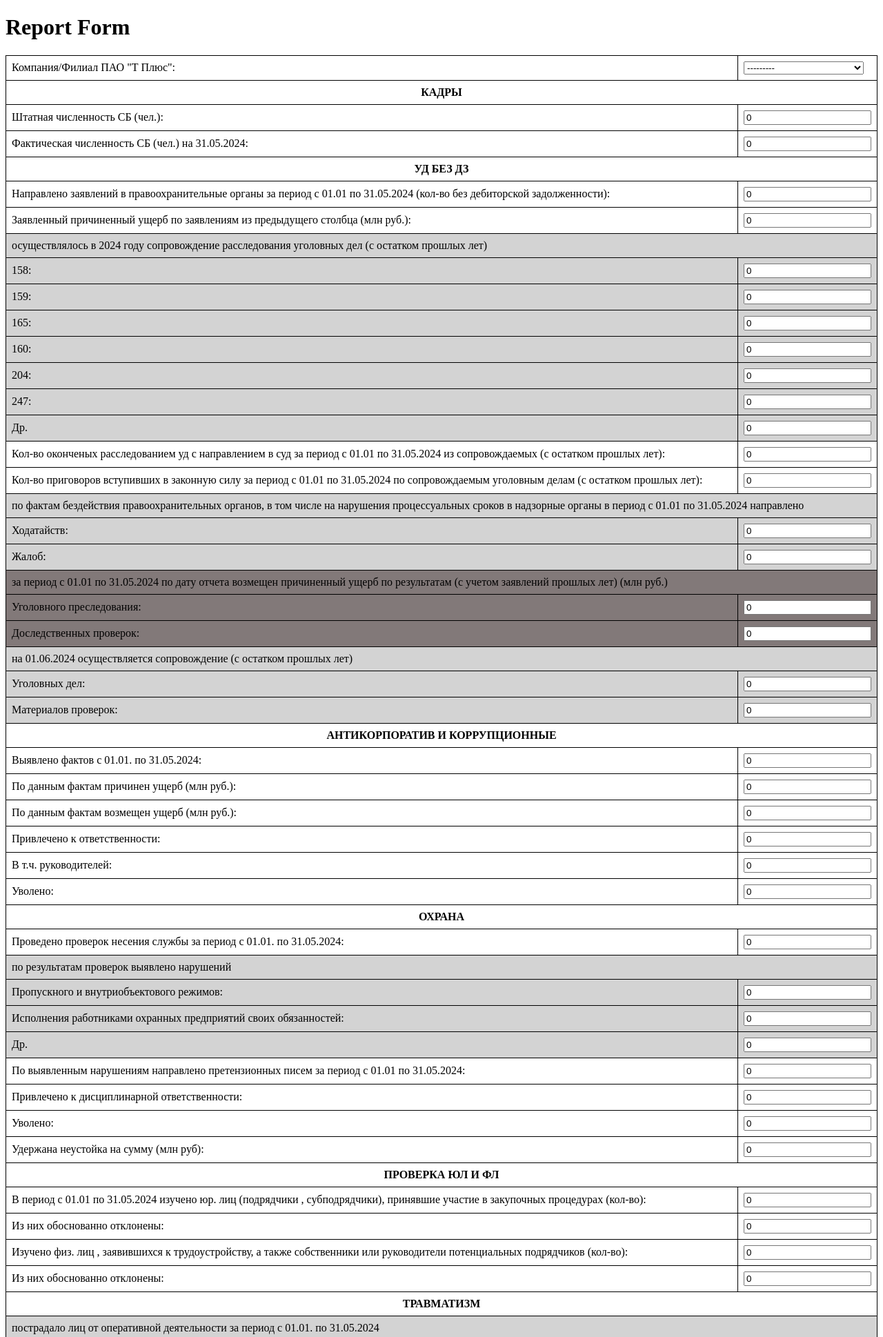
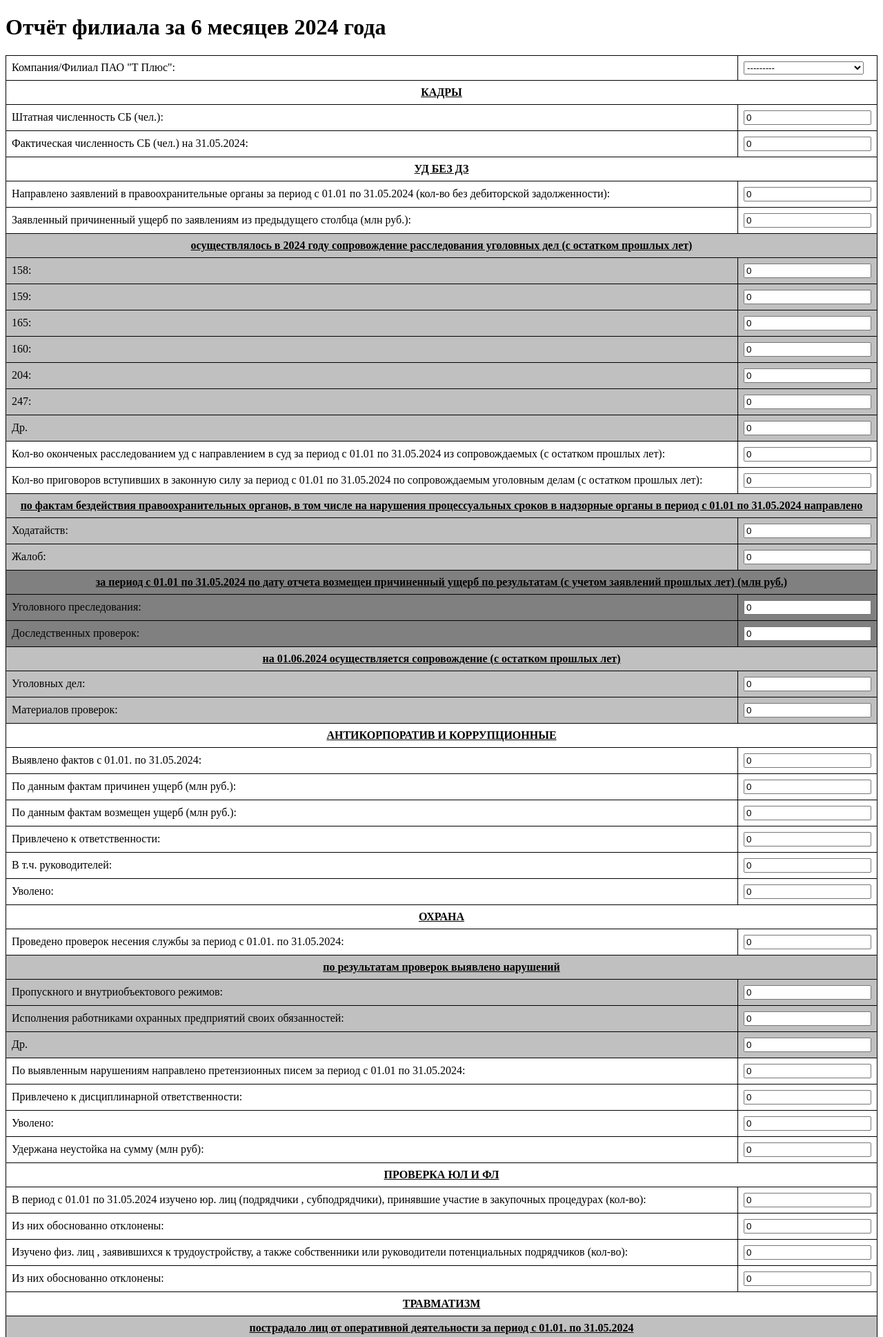
Before and after one commit to prizhimin/semiannualreport2024, a Django app: page /report/create/ in a window 1280 px wide. Shown: the top 1938 px of the page at 69% size. Run offline with Django 5.2, Linux system fonts and the light colour scheme; a user stored in the database is signed in; data comes from the database, SQL or seed files in the repository; both versions use the stored data as it was after the commit.

Commit message:
3th commit

```diff
--- /dev/null
+++ b/requirements.txt
@@ -0,0 +1 @@
+django
--- a/sixmonths2024/templates/sixmonths2024/report_form.html
+++ b/sixmonths2024/templates/sixmonths2024/report_form.html
@@ -1,7 +1,7 @@
 <!DOCTYPE html>
 <html lang="ru">
 <head>
-    <title>Report Form</title>
+    <title>Отчёт филиала за 6 месяцев 2024 года</title>
         <style>
             table {
                 width: 100%;
@@ -18,17 +18,24 @@
             .header {
                 font-weight: bold;
                 text-align: center;
+                text-decoration: underline;
             }
-            .gray-background {
-                background-color: #d3d3d3;
+            .subheader {
+                font-weight: bold;
+                text-align: center;
+                text-decoration: underline;
+                {#background-color: #f0f0f0; /* задайте цвет фона по вашему усмотрению */#}
             }
-            .gray1-background {
-                background-color: #827979;
+            .background1 {
+                background-color: #C0C0C0;
+            }
+            .background2 {
+                background-color: #808080;
             }
         </style>
 </head>
 <body>
-    <h1>Report Form</h1>
+    <h1>Отчёт филиала за 6 месяцев 2024 года</h1>
     <form method="post">
         {% csrf_token %}
         <table>
@@ -61,35 +68,35 @@
                 <td>{{ form.field_4 }}</td>
             </tr>
             <tr>
-                <td colspan="2" class="gray-background">осуществлялось в 2024 году сопровождение расследования уголовных дел (с остатком прошлых лет)</td>
+                <td colspan="2" class="subheader background1">осуществлялось в 2024 году сопровождение расследования уголовных дел (с остатком прошлых лет)</td>
             </tr>
             <tr>
-                <td class="gray-background">{{ form.field_5.label_tag }}</td>
-                <td class="gray-background">{{ form.field_5 }}</td>
+                <td class="background1">{{ form.field_5.label_tag }}</td>
+                <td class="background1">{{ form.field_5 }}</td>
             </tr>
             <tr>
-                <td class="gray-background">{{ form.field_6.label_tag }}</td>
-                <td class="gray-background">{{ form.field_6 }}</td>
+                <td class="background1">{{ form.field_6.label_tag }}</td>
+                <td class="background1">{{ form.field_6 }}</td>
             </tr>
             <tr>
-                <td class="gray-background">{{ form.field_7.label_tag }}</td>
-                <td class="gray-background">{{ form.field_7 }}</td>
+                <td class="background1">{{ form.field_7.label_tag }}</td>
+                <td class="background1">{{ form.field_7 }}</td>
             </tr>
             <tr>
-                <td class="gray-background">{{ form.field_8.label_tag }}</td>
-                <td class="gray-background">{{ form.field_8 }}</td>
+                <td class="background1">{{ form.field_8.label_tag }}</td>
+                <td class="background1">{{ form.field_8 }}</td>
             </tr>
             <tr>
-                <td class="gray-background">{{ form.field_9.label_tag }}</td>
-                <td class="gray-background">{{ form.field_9 }}</td>
+                <td class="background1">{{ form.field_9.label_tag }}</td>
+                <td class="background1">{{ form.field_9 }}</td>
             </tr>
             <tr>
-                <td class="gray-background">{{ form.field_10.label_tag }}</td>
-                <td class="gray-background">{{ form.field_10 }}</td>
+                <td class="background1">{{ form.field_10.label_tag }}</td>
+                <td class="background1">{{ form.field_10 }}</td>
             </tr>
             <tr>
-                <td class="gray-background">{{ form.field_11.label_tag }}</td>
-                <td class="gray-background">{{ form.field_11 }}</td>
+                <td class="background1">{{ form.field_11.label_tag }}</td>
+                <td class="background1">{{ form.field_11 }}</td>
             </tr>
             <tr>
                 <td>{{ form.field_12.label_tag }}</td>
@@ -100,37 +107,37 @@
                 <td>{{ form.field_13 }}</td>
             </tr>
             <tr>
-                <td colspan="2" class="gray-background">по фактам бездействия правоохранительных органов, в том числе на нарушения процессуальных сроков в надзорные органы в период с 01.01 по 31.05.2024 направлено</td>
+                <td colspan="2" class="subheader background1">по фактам бездействия правоохранительных органов, в том числе на нарушения процессуальных сроков в надзорные органы в период с 01.01 по 31.05.2024 направлено</td>
             </tr>
             <tr>
-                <td class="gray-background">{{ form.field_14.label_tag }}</td>
-                <td class="gray-background">{{ form.field_14 }}</td>
+                <td class="background1">{{ form.field_14.label_tag }}</td>
+                <td class="background1">{{ form.field_14 }}</td>
             </tr>
             <tr>
-                <td class="gray-background">{{ form.field_15.label_tag }}</td>
-                <td class="gray-background">{{ form.field_15 }}</td>
+                <td class="background1">{{ form.field_15.label_tag }}</td>
+                <td class="background1">{{ form.field_15 }}</td>
             </tr>
             <tr>
-                <td colspan="2" class="gray1-background">за период с 01.01 по 31.05.2024 по дату отчета возмещен причиненный ущерб по результатам (с учетом заявлений прошлых лет) (млн руб.)</td>
+                <td colspan="2" class="subheader background2">за период с 01.01 по 31.05.2024 по дату отчета возмещен причиненный ущерб по результатам (с учетом заявлений прошлых лет) (млн руб.)</td>
             </tr>
             <tr>
-                <td class="gray1-background">{{ form.field_16.label_tag }}</td>
-                <td class="gray1-background">{{ form.field_16 }}</td>
+                <td class="background2">{{ form.field_16.label_tag }}</td>
+                <td class="background2">{{ form.field_16 }}</td>
             </tr>
             <tr>
-                <td class="gray1-background">{{ form.field_17.label_tag }}</td>
-                <td class="gray1-background">{{ form.field_17 }}</td>
+                <td class="background2">{{ form.field_17.label_tag }}</td>
+                <td class="background2">{{ form.field_17 }}</td>
             </tr>
             <tr>
-                <td colspan="2" class="gray-background">на 01.06.2024 осуществляется сопровождение (с остатком прошлых лет)</td>
+                <td colspan="2" class="subheader background1">на 01.06.2024 осуществляется сопровождение (с остатком прошлых лет)</td>
             </tr>
             <tr>
-                <td class="gray-background">{{ form.field_18.label_tag }}</td>
-                <td class="gray-background">{{ form.field_18 }}</td>
+                <td class="background1">{{ form.field_18.label_tag }}</td>
+                <td class="background1">{{ form.field_18 }}</td>
             </tr>
             <tr>
-                <td class="gray-background">{{ form.field_19.label_tag }}</td>
-                <td class="gray-background">{{ form.field_19 }}</td>
+                <td class="background1">{{ form.field_19.label_tag }}</td>
+                <td class="background1">{{ form.field_19 }}</td>
             </tr>
             <!-- ------------------ АНТИКОРПОРАТИВ И КОРРУПЦИОННЫЕ -->
             <tr>
@@ -169,19 +176,19 @@
                 <td>{{ form.field_26 }}</td>
             </tr>
             <tr>
-                <td colspan="2" class="gray-background">по результатам проверок выявлено нарушений</td>
+                <td colspan="2" class="subheader background1">по результатам проверок выявлено нарушений</td>
             </tr>
             <tr>
-                <td class="gray-background">{{ form.field_27.label_tag }}</td>
-                <td class="gray-background">{{ form.field_27 }}</td>
+                <td class="background1">{{ form.field_27.label_tag }}</td>
+                <td class="background1">{{ form.field_27 }}</td>
             </tr>
             <tr>
-                <td class="gray-background">{{ form.field_28.label_tag }}</td>
-                <td class="gray-background">{{ form.field_28 }}</td>
+                <td class="background1">{{ form.field_28.label_tag }}</td>
+                <td class="background1">{{ form.field_28 }}</td>
             </tr>
             <tr>
-                <td class="gray-background">{{ form.field_29.label_tag }}</td>
-                <td class="gray-background">{{ form.field_29 }}</td>
+                <td class="background1">{{ form.field_29.label_tag }}</td>
+                <td class="background1">{{ form.field_29 }}</td>
             </tr>
             <tr>
                 <td>{{ form.field_30.label_tag }}</td>
@@ -224,75 +231,75 @@
                 <td colspan="2" class="header">ТРАВМАТИЗМ</td>
             </tr>
             <tr>
-                <td colspan="2" class="gray-background">пострадало лиц от оперативной деятельности за период с 01.01. по 31.05.2024</td>
+                <td colspan="2" class="subheader background1">пострадало лиц от оперативной деятельности за период с 01.01. по 31.05.2024</td>
             </tr>
             <tr>
-                <td class="gray-background">{{ form.field_38.label_tag }}</td>
-                <td class="gray-background">{{ form.field_38 }}</td>
+                <td class="background1">{{ form.field_38.label_tag }}</td>
+                <td class="background1">{{ form.field_38 }}</td>
             </tr>
             <tr>
-                <td class="gray-background">{{ form.field_39.label_tag }}</td>
-                <td class="gray-background">{{ form.field_39 }}</td>
+                <td class="background1">{{ form.field_39.label_tag }}</td>
+                <td class="background1">{{ form.field_39 }}</td>
             </tr>
             <tr>
-                <td class="gray-background">{{ form.field_40.label_tag }}</td>
-                <td class="gray-background">{{ form.field_40 }}</td>
+                <td class="background1">{{ form.field_40.label_tag }}</td>
+                <td class="background1">{{ form.field_40 }}</td>
             </tr>
             <tr>
-                <td colspan="2" class="gray1-background">в том числе с летальным исходом</td>
+                <td colspan="2" class="subheader background2">в том числе с летальным исходом</td>
             </tr>
             <tr>
-                <td class="gray1-background">{{ form.field_41.label_tag }}</td>
-                <td class="gray1-background">{{ form.field_41 }}</td>
+                <td class="background2">{{ form.field_41.label_tag }}</td>
+                <td class="background2">{{ form.field_41 }}</td>
             </tr>
             <tr>
-                <td class="gray1-background">{{ form.field_42.label_tag }}</td>
-                <td class="gray1-background">{{ form.field_42 }}</td>
+                <td class="background2">{{ form.field_42.label_tag }}</td>
+                <td class="background2">{{ form.field_42 }}</td>
             </tr>
             <tr>
-                <td class="gray1-background">{{ form.field_43.label_tag }}</td>
-                <td class="gray1-background">{{ form.field_43 }}</td>
+                <td class="background2">{{ form.field_43.label_tag }}</td>
+                <td class="background2">{{ form.field_43 }}</td>
             </tr>
             <!-- ------------------ АВАРИЙНОСТЬ -->
             <tr>
                 <td colspan="2" class="header">АВАРИЙНОСТЬ</td>
             </tr>
             <tr>
-                <td colspan="2" class="gray-background">Зафиксировано аварий на оборудовании за период с 01.01. по 31.05.2024</td>
+                <td colspan="2" class="subheader background1">Зафиксировано аварий на оборудовании за период с 01.01. по 31.05.2024</td>
             </tr>
            <tr>
-                <td class="gray-background">{{ form.field_44.label_tag }}</td>
-                <td class="gray-background">{{ form.field_44 }}</td>
+                <td class="background1">{{ form.field_44.label_tag }}</td>
+                <td class="background1">{{ form.field_44 }}</td>
            </tr>
            <tr>
-                <td class="gray-background">{{ form.field_45.label_tag }}</td>
-                <td class="gray-background">{{ form.field_45 }}</td>
+                <td class="background1">{{ form.field_45.label_tag }}</td>
+                <td class="background1">{{ form.field_45 }}</td>
            </tr>
            <tr>
-                <td colspan="2" class="gray1-background">зафиксировано инцидентов на тепловых сетях за период с 01.01. по 31.05.2024</td>
+                <td colspan="2" class="subheader background2">зафиксировано инцидентов на тепловых сетях за период с 01.01. по 31.05.2024</td>
            </tr>
            <tr>
-                <td class="gray1-background">{{ form.field_46.label_tag }}</td>
-                <td class="gray1-background">{{ form.field_46 }}</td>
+                <td class="background2">{{ form.field_46.label_tag }}</td>
+                <td class="background2">{{ form.field_46 }}</td>
            </tr>
            <tr>
-                <td class="gray1-background">{{ form.field_47.label_tag }}</td>
-                <td class="gray1-background">{{ form.field_47 }}</td>
+                <td class="background2">{{ form.field_47.label_tag }}</td>
+                <td class="background2">{{ form.field_47 }}</td>
            </tr>
             <!-- ------------------ АНАЛИТИКА -->
             <tr>
                 <td colspan="2" class="header">АНАЛИТИКА</td>
             </tr>
            <tr>
-                <td colspan="2" class="gray-background">направлено в СБ КЦ за период с 01.01. по 31.05.2024 (без сводок)</td>
+                <td colspan="2" class="subheader background1">направлено в СБ КЦ за период с 01.01. по 31.05.2024 (без сводок)</td>
            </tr>
            <tr>
-                <td class="gray-background">{{ form.field_48.label_tag }}</td>
-                <td class="gray-background">{{ form.field_48 }}</td>
+                <td class="background1">{{ form.field_48.label_tag }}</td>
+                <td class="background1">{{ form.field_48 }}</td>
            </tr>
            <tr>
-                <td class="gray-background">{{ form.field_49.label_tag }}</td>
-                <td class="gray-background">{{ form.field_49 }}</td>
+                <td class="background1">{{ form.field_49.label_tag }}</td>
+                <td class="background1">{{ form.field_49 }}</td>
            </tr>
            <tr>
                 <td>{{ form.field_50.label_tag }}</td>
--- a/sixmonths2024/views.py
+++ b/sixmonths2024/views.py
@@ -38,40 +38,69 @@ def update_report(request, pk):
 
 @login_required
 def report_list(request):
-    user = request.user  # Получаем текущего пользователя
+    user = request.user
 
-    # Получаем единственный объект CreatorsSummaryReport
     creators_summary_report = CreatorsSummaryReport.objects.first()
-
-    # Проверяем, является ли пользователь создателем сводного отчета
     if creators_summary_report and user in creators_summary_report.creators.all():
-        # Пользователь имеет право создавать сводные отчеты
         reports = Report.objects.all()
         return render(request, 'sixmonths2024/report_list.html', {'reports': reports})
     else:
-        # Пользователь не имеет права создавать сводные отчеты
-        user_company = UserCompany.objects.filter(user=user).first()
-        available_companies = user_company.companies.all()  # Компании, доступные пользователю
+        user_company = UserCompany.objects.get(user=user)
+        company = user_company.companies.first()
+
+        # Если для этой компании уже есть отчет, получаем его
+        report = Report.objects.filter(company=company).first()
 
         if request.method == 'POST':
-            # Если запрос POST, создаем форму с данными из запроса
-            form = ReportForm(request.POST)
+            form = ReportForm(request.POST, instance=report)
+            if form.is_valid():
+                report = form.save(commit=False)
+                report.user = request.user  # Устанавливаем текущего пользователя
+                report.save()
+                return redirect('report_list')
+        else:
+            form = ReportForm(instance=report, initial={'company': company})
+            user_company = UserCompany.objects.filter(user=user).first()
+            available_companies = user_company.companies.all()  # Компании, доступные пользователю
             form.fields['company'].queryset = available_companies  # Ограничиваем доступные компании
-            if form.is_valid():
-                print(1)
-                # Если форма валидна, сохраняем отчет
-                report = form.save(commit=False)
-                report.user = user  # Устанавливаем пользователя
-                report.save()
-                return redirect('report_list')  # Перенаправляем на список отчетов
-        else:
-            # Если запрос GET, создаем форму с начальными данными
-            form = ReportForm(initial={'company': user_company, 'user': request.user})
-            form.fields['company'].queryset = available_companies  # Ограничиваем доступные компании
+        return render(request, 'sixmonths2024/report_form.html', {'form': form})
 
-        return render(request, 'sixmonths2024/report_form.html', {
-            'form': form,  # Передаем форму в шаблон
-        })
+# @login_required
+# def report_list(request):
+#     user = request.user  # Получаем текущего пользователя
+#
+#     # Получаем единственный объект CreatorsSummaryReport
+#     creators_summary_report = CreatorsSummaryReport.objects.first()
+#
+#     # Проверяем, является ли пользователь создателем сводного отчета
+#     if creators_summary_report and user in creators_summary_report.creators.all():
+#         # Пользователь имеет право создавать сводные отчеты
+#         reports = Report.objects.all()
+#         return render(request, 'sixmonths2024/report_list.html', {'reports': reports})
+#     else:
+#         # Пользователь не имеет права создавать сводные отчеты
+#         user_company = UserCompany.objects.filter(user=user).first()
+#         available_companies = user_company.companies.all()  # Компании, доступные пользователю
+#
+#         if request.method == 'POST':
+#             # Если запрос POST, создаем форму с данными из запроса
+#             form = ReportForm(request.POST)
+#             form.fields['company'].queryset = available_companies  # Ограничиваем доступные компании
+#             if form.is_valid():
+#                 print(1)
+#                 # Если форма валидна, сохраняем отчет
+#                 report = form.save(commit=False)
+#                 report.user = user  # Устанавливаем пользователя
+#                 report.save()
+#                 return redirect('report_list')  # Перенаправляем на список отчетов
+#         else:
+#             # Если запрос GET, создаем форму с начальными данными
+#             form = ReportForm(initial={'company': user_company, 'user': request.user})
+#             form.fields['company'].queryset = available_companies  # Ограничиваем доступные компании
+#
+#         return render(request, 'sixmonths2024/report_form.html', {
+#             'form': form,  # Передаем форму в шаблон
+#         })
 
 
 def user_login(request):
```
Also changed, not shown: db.sqlite3.
